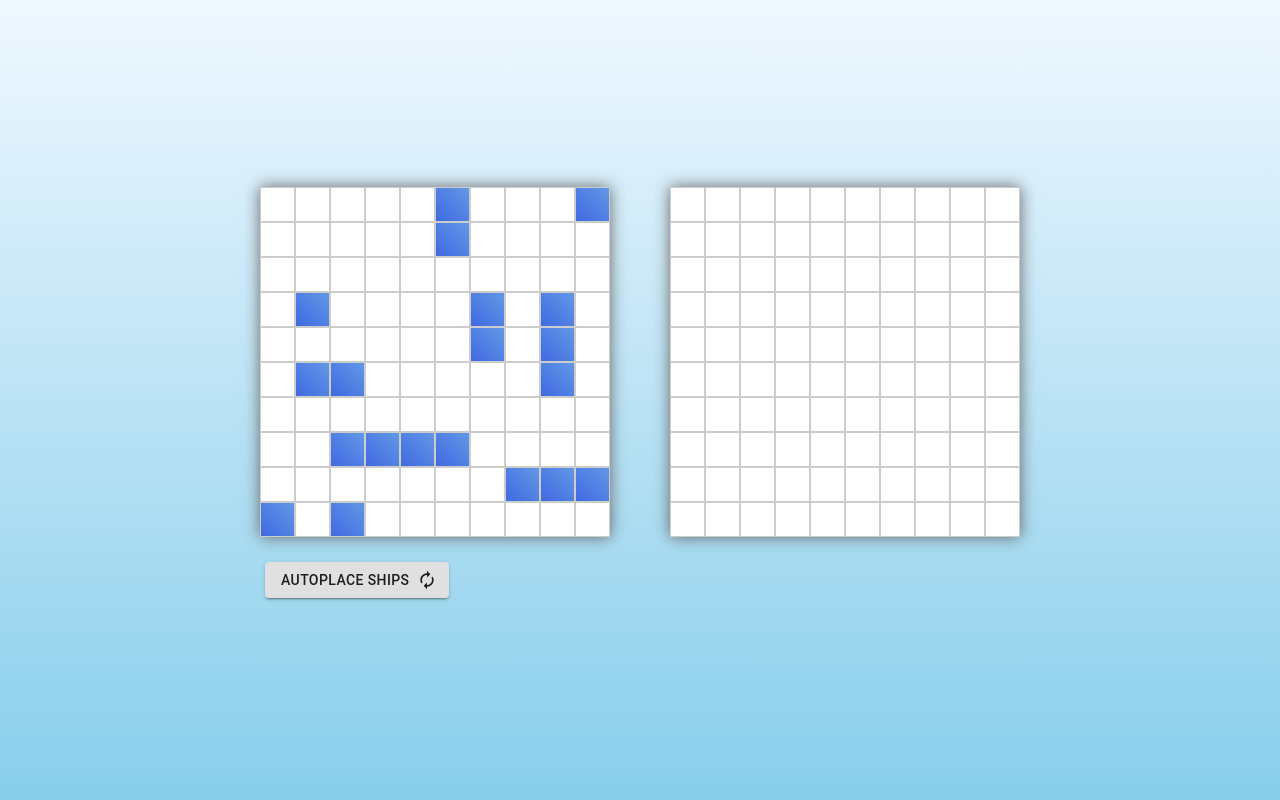
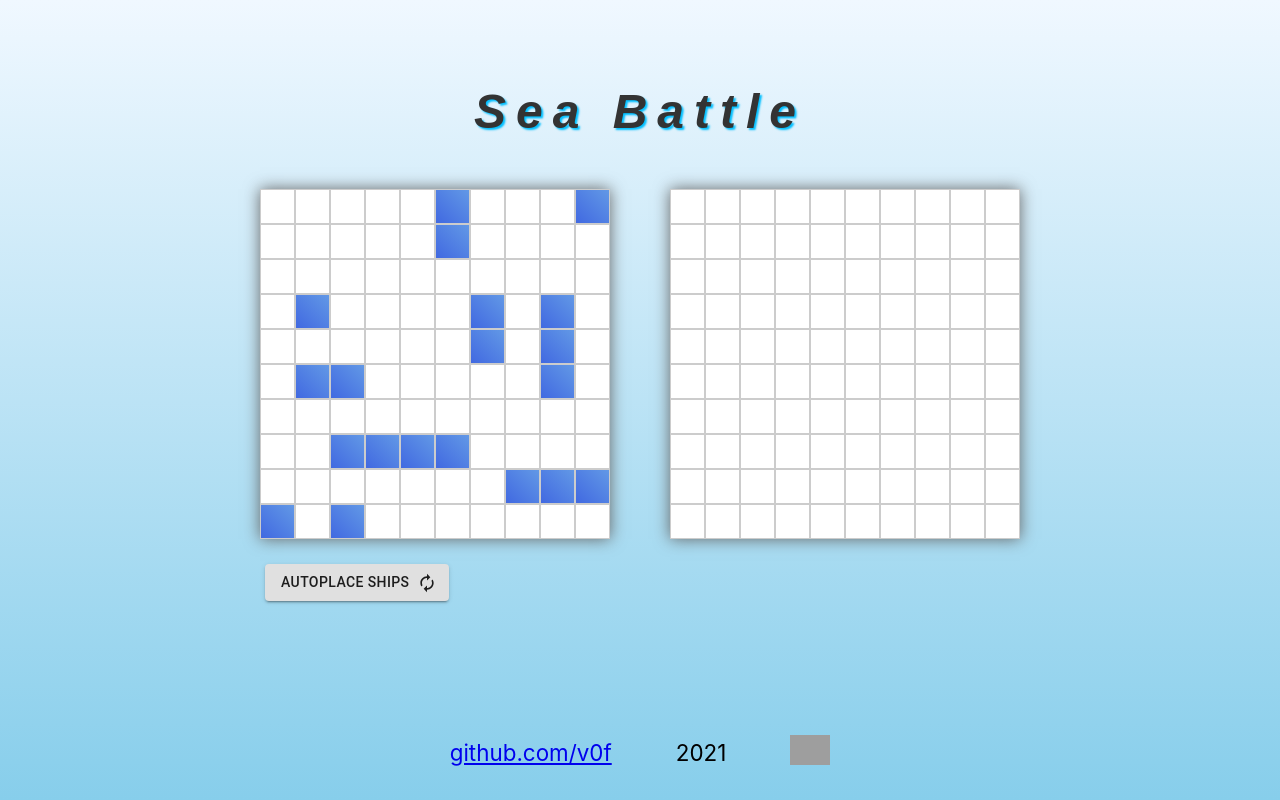
Before and after one commit to v0f/react-game, a React (Create React App) app: page / in a window 1280 px wide. Built offline with nearby package versions, Linux system fonts and the light colour scheme; grey boxes are pictures that could not be loaded.

Commit message:
feat: add header and footer

```diff
--- a/src/components/App/App.jsx
+++ b/src/components/App/App.jsx
@@ -1,11 +1,15 @@
 import React from 'react';
 import Game from '../Game/Game';
+import Footer from '../Footer/Footer';
+import Header from '../Header/Header';
 import './App.css';
 
 function App() {
   return (
     <div className="App">
+      <Header />
       <Game />
+      <Footer />
     </div>
   );
 }
--- /dev/null
+++ b/src/components/Footer/Footer.css
@@ -0,0 +1,13 @@
+footer {
+  display: flex;
+  align-items: center;
+  justify-content: center;
+  gap: 5vw;
+  font-size: 1.4rem;
+  padding: 30px 0;
+}
+
+footer img {
+  height: 30px;
+  width: auto;
+}
--- /dev/null
+++ b/src/components/Footer/Footer.jsx
@@ -0,0 +1,16 @@
+import React from 'react';
+import './Footer.css';
+
+function Footer() {
+  return (
+    <footer>
+      <a href="https://github.com/v0f">github.com/v0f</a>
+      <span>2021</span>
+      <a href="https://rs.school/react/">
+        <img src="https://rs.school/images/rs_school_js.svg" width="200px" alt="RSSchool" />
+      </a>
+    </footer>
+  );
+}
+
+export default Footer;
--- a/src/components/Game/Game.css
+++ b/src/components/Game/Game.css
@@ -1,5 +1,7 @@
 .Game {
   margin: 0 auto;
+  width: fit-content;
+  margin-bottom: auto;
 }
 
 .Game .boards {
--- /dev/null
+++ b/src/components/Header/Header.css
@@ -0,0 +1,15 @@
+h1 {
+  text-align: center;
+}
+
+header {
+  height: 100px;
+  letter-spacing: 10px;
+  font-family: sans-serif;
+  font-size: x-large;
+  text-shadow: 2px 2px 2px deepskyblue;
+  color: #333;
+  font-style: oblique;
+  text-transform: capitalize;
+  margin-top: auto;
+}
--- /dev/null
+++ b/src/components/Header/Header.jsx
@@ -0,0 +1,12 @@
+import React from 'react';
+import './Header.css';
+
+function Header() {
+  return (
+    <header>
+      <h1>sea battle</h1>
+    </header>
+  );
+}
+
+export default Header;
```
